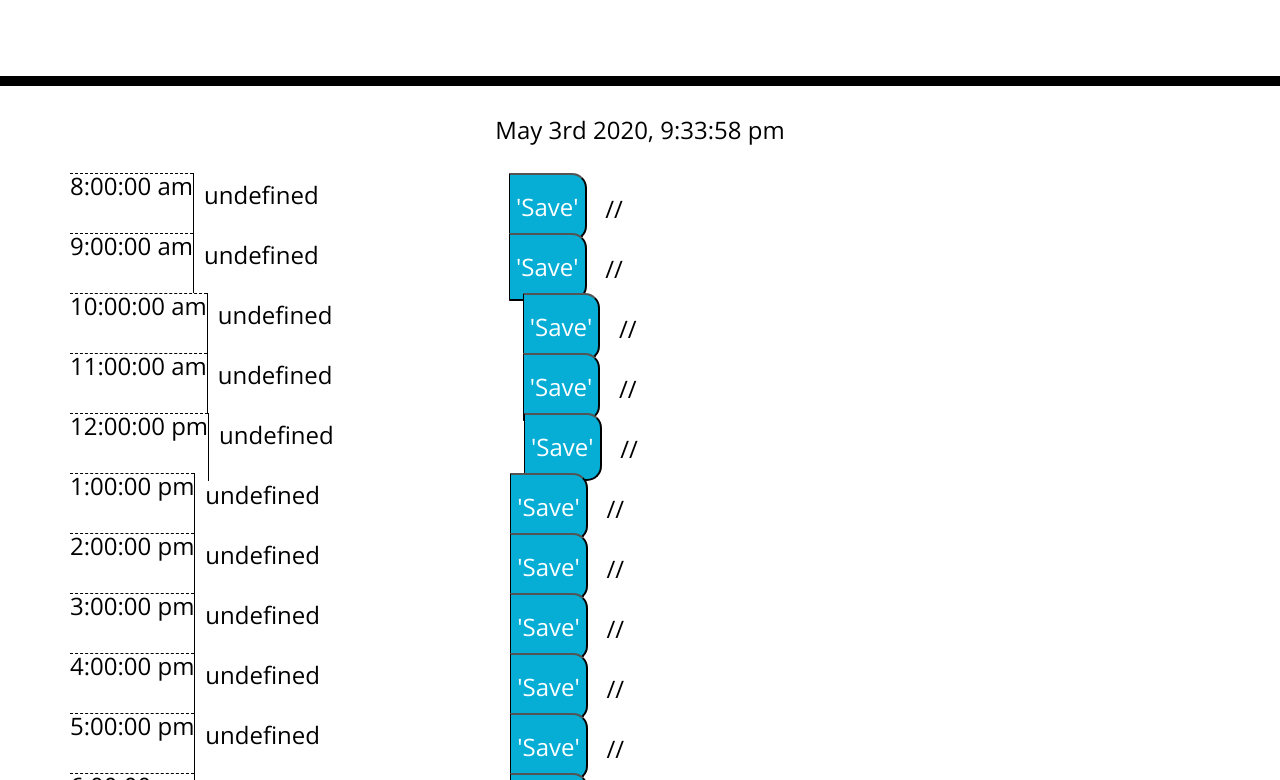
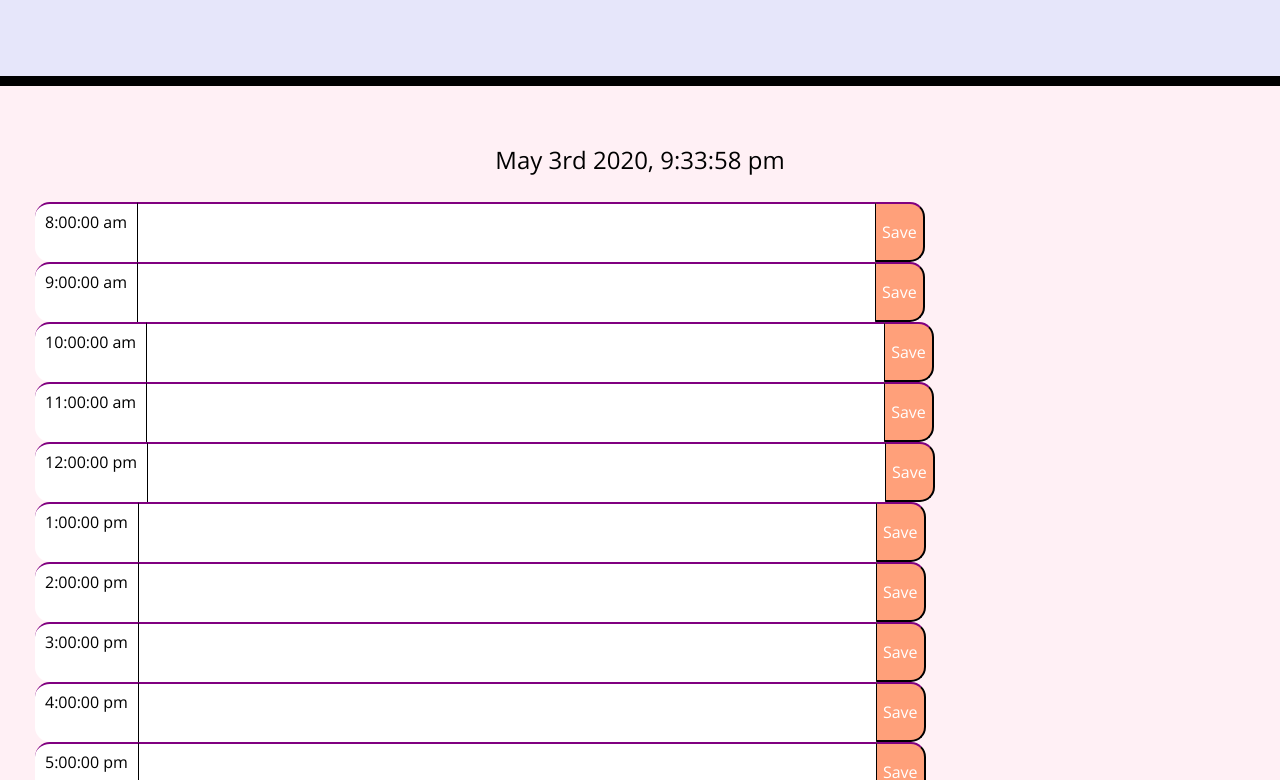
Before and after one commit to megan-pg/day-planner, a plain HTML site: page index.html in a window 1280 px wide. Shown: the part 182-962 px from the top of the page. Drawn offline with nearby package versions, Linux system fonts and the light colour scheme.

Commit message:
played with styling

```diff
--- a/assets/script.js
+++ b/assets/script.js
@@ -28,30 +28,16 @@ for (var i = 8; i <= 18; i++) {
     } else {
         timeDisplay = "";
     }
-    //Trying to append per https://api.jquery.com/append/ and Class activities
+    //Trying to append per https://api.jquery.com/append/ and Class activities like the movie activity from
     $("#date-field").append(`
     <div class="row">
     <div class="hour">${hourTime}</div>
-    <textarea class="textarea">${event}</textarea>
-    <button class="saveBtn">'Save'</button>
-   // </div>
+    <textarea class="textarea">${""}</textarea>
+    <button class="saveBtn">Save</button>
+    </div>
 `)
     console.log("#date-field".append);
 }
-// createRow = function () {
-//     var tRow = $('<tr>');
-
-//     var timeTd = $('<td>').text;
-//     var textAreaTd = $('<td>').text;
-//     var saveTd = $('<td>').text;
-
-//     tRow.append(timeTd, textAreaTd, saveTd);
-//     // Append the table row to the table body
-//     $('tbody').append(tRow);
-
-// };
-
-
 
 //******************ENTER AND EDIT THE EVENT TO THE CALENDER******* */
 //text enter field
--- a/assets/style.css
+++ b/assets/style.css
@@ -2,15 +2,18 @@ body {
   font-family: 'Open Sans', sans-serif;
   font-size: 16px;
   line-height: 1;
+  background-color: #FFF0F5
 }
 
 .textarea{
-  background: transparent;
+  background: FAF0E6;
   border: none;
   resize: none;
   color: #000000;
   border-left: 1px solid black;
   padding: 10px;
+  width: 60%;
+  border-top: 2px solid #800080;
 }
 
 .jumbotron {
@@ -19,6 +22,7 @@ body {
   color: black;
   border-radius: 0;
   border-bottom: 10px solid black;
+  background-color: lavender;
 }
 
 .description{
@@ -36,13 +40,19 @@ body {
 .row {
   white-space: pre-wrap;
   height: 60px;
-  border-top: 1px solid white;;
+  padding-left: 20px;
+
+
 }
 
 .hour {
   background-color: #ffffff;
   color: #000000;
   border-top: 1px dashed #000000;
+  border-top-left-radius: 15px;
+  border-bottom-left-radius: 15px;
+  padding: 10px;
+  border-top: 2px solid #800080;
 }
 
 .past {
@@ -64,8 +74,9 @@ body {
   border-left: 1px solid black;
   border-top-right-radius: 15px;
   border-bottom-right-radius: 15px;
-  background-color: #06AED5;
+  background-color: #FFA07A;
   color: white;
+  border-top: 2px solid #800080;
 }
 
 .saveBtn i:hover {
@@ -76,6 +87,11 @@ body {
 #date-field {
   text-align: center;
   color: black;
-  font-size: x-large;
+  font-size: medium;
+
 
 }
+.container {
+  padding: 30px;
+
+}
--- a/index.html
+++ b/index.html
@@ -19,9 +19,9 @@
         <p class="lead">A simple calendar app for scheduling your work day</p>
         <p id="currentDay" class="lead"></p>
     </header>
-    <div class="container">
+    <div class="container col-xs-12 col-sm-12 col-md-12 col-lg-12">
 
-        <div class="time-block">
+        <div class="time-block col-xs-12 col-sm-12 col-md-12 col-lg-12">
         </div>
 
         <div id="date-field">
```
